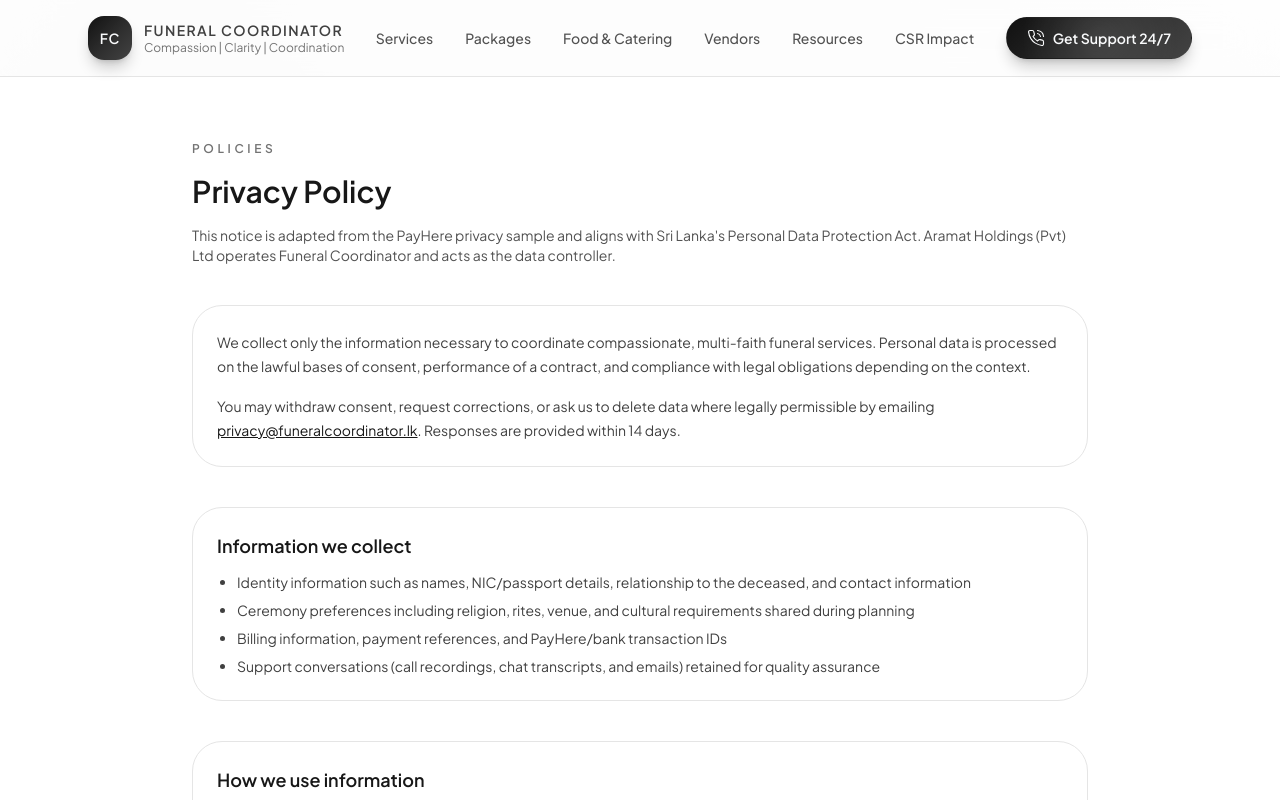
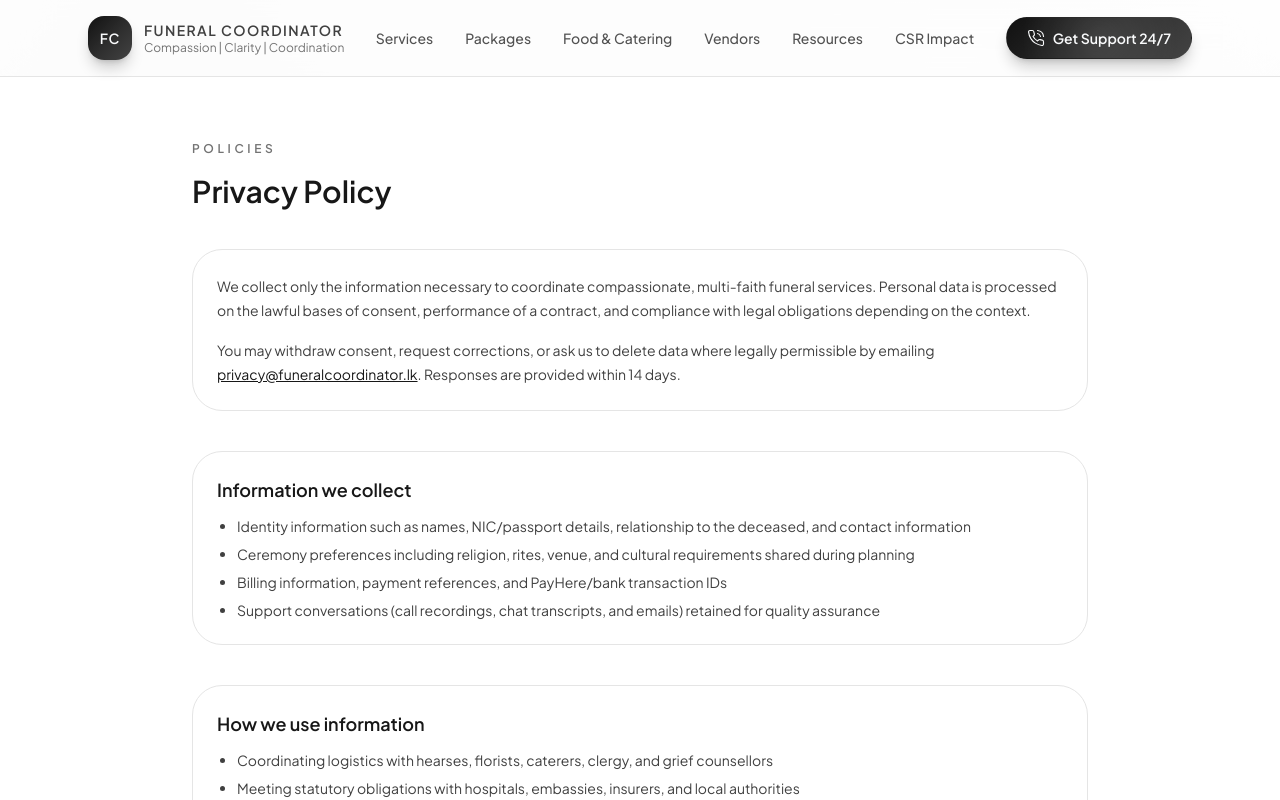
Before and after one commit to NipuniThakshila2000/funeral-coordinator-, a Next.js app: page /privacy-policy in a window 1280 px wide. Shown: the top 800 px of the page. Built offline with nearby package versions, Linux system fonts and the light colour scheme.

Commit message:
Remove PayHere reference from privacy policy

```diff
--- a/app/privacy-policy/page.tsx
+++ b/app/privacy-policy/page.tsx
@@ -32,9 +32,6 @@ export default function PrivacyPolicyPage() {
         <header className="space-y-4">
           <p className="text-xs font-semibold uppercase tracking-[0.3em] text-neutral-500">Policies</p>
           <h1 className="text-3xl font-semibold text-neutral-900">Privacy Policy</h1>
-          <p className="text-sm text-neutral-600">
-            This notice is adapted from the PayHere privacy sample and aligns with Sri Lanka's Personal Data Protection Act. Aramat Holdings (Pvt) Ltd operates Funeral Coordinator and acts as the data controller.
-          </p>
         </header>
 
         <article className="space-y-4 rounded-3xl border border-neutral-200 p-6 text-sm leading-6 text-neutral-700">
```
